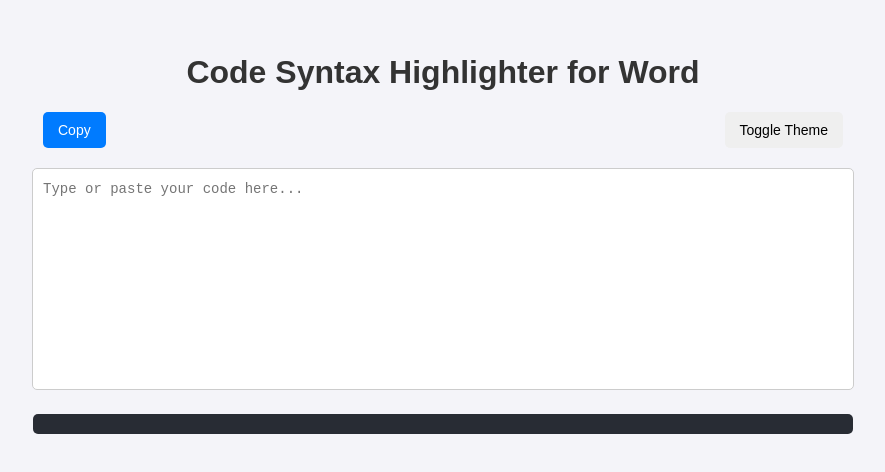
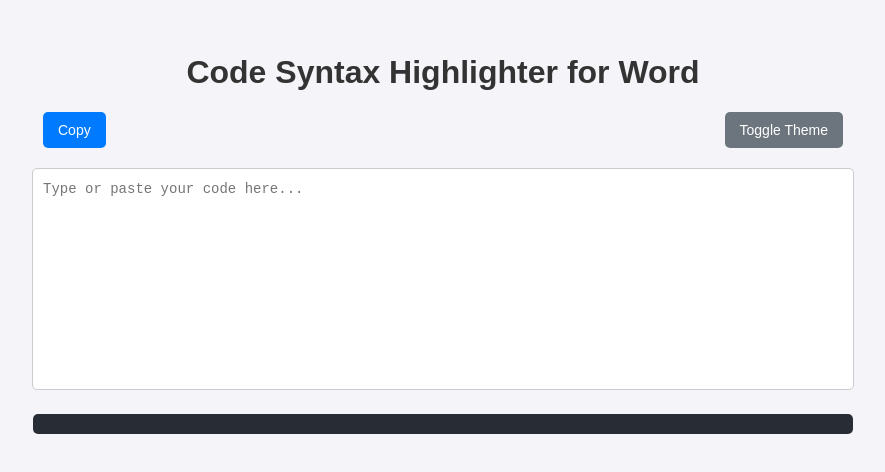
Before and after one commit to Akila-Rahman/Code-Highlighter, a plain HTML site: page index.html in a window 1280 px wide. Shown: the part 160-632 px from the top of the page, without its empty margins (197-1082 px from the left). Drawn offline with Linux system fonts and the light colour scheme.

Commit message:
Add files via upload

```diff
--- a/style.css
+++ b/style.css
@@ -1,4 +1,5 @@
-  body {
+
+        body {
             font-family: Arial, sans-serif;
             margin: 0;
             padding: 0;
@@ -8,6 +9,7 @@
             justify-content: center;
             min-height: 100vh;
             background-color: #f4f4f9;
+            transition: background-color 0.3s, color 0.3s;
         }
         h1 {
             color: #333;
@@ -59,3 +61,10 @@
         button.copy-btn:hover {
             background-color: #0056b3;
         }
+        button.theme-btn {
+            background-color: #6c757d;
+            color: #fff;
+        }
+        button.theme-btn:hover {
+            background-color: #5a6268;
+        }
```
